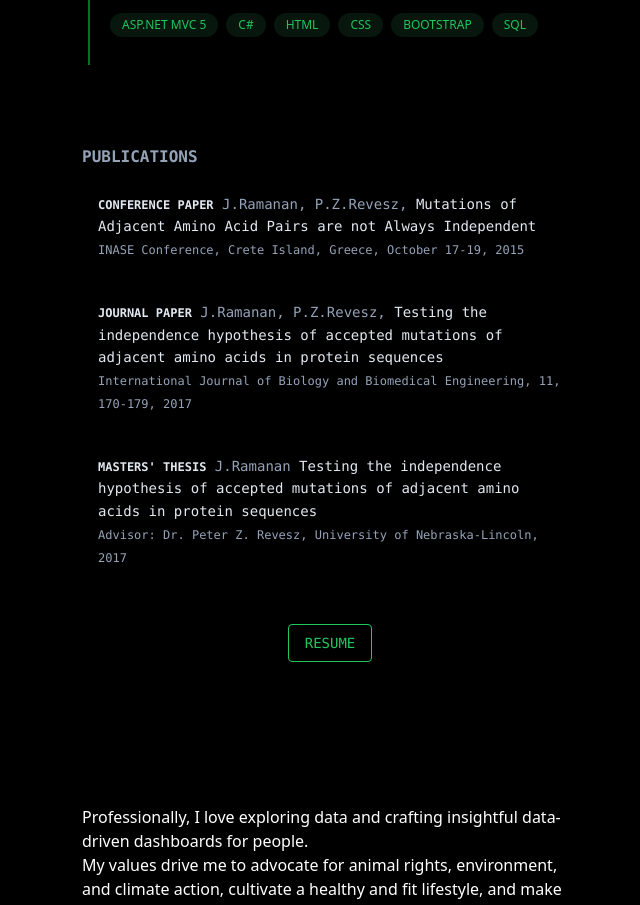
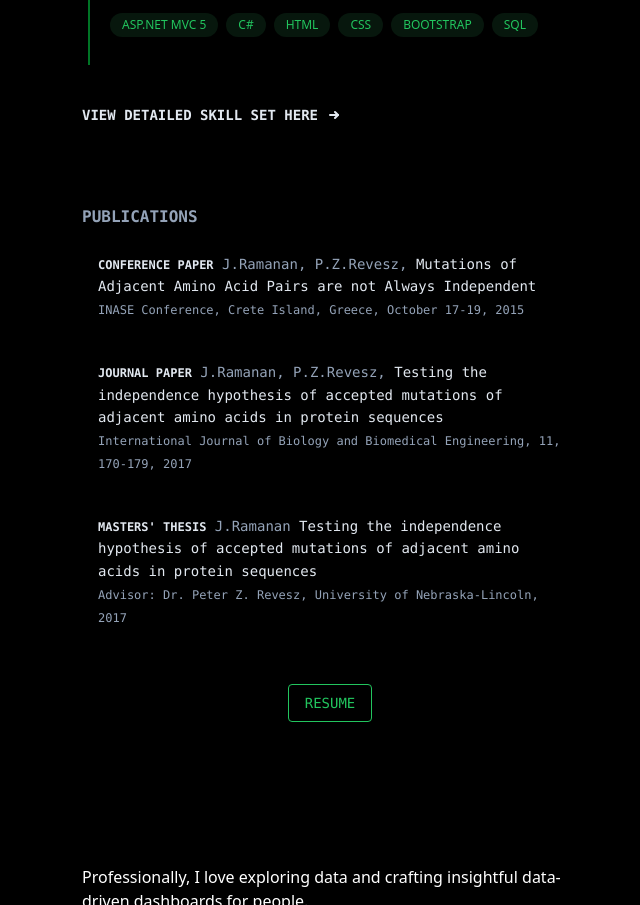
Before and after one commit to almondmilkandavocad0s/jramanan.com, a website: page build/index.html in a window 1280 px wide. Shown: the part 2335-3240 px from the top of the page, without its empty margins (606-1246 px from the left). Drawn offline with Linux system fonts and the light colour scheme.

Commit message:
added link to more skill set details

```diff
--- a/build/index.html
+++ b/build/index.html
@@ -29,7 +29,7 @@
                             <ul class = "mt-16 w-max">
                                 <li>
                                     <a href="#code_data" class="hover:text-slate-200 group flex items-center py-3 active uppercase">
-                                        <span class="nav-indicator mr-4 h-px w-8 bg-slate-100 transition-all group-hover:w-16 group-hover:bg-green-400 group-focus-visible:w-16 group-focus-visible:bg-green-300 motion-reduce:transition-none">
+                                        <span class="nav-indicator mr-4 h-px w-8 bg-slate-100 transition-all group-hover:w-16 group-hover:bg-pink-600 group-focus-visible:w-16 group-focus-visible:bg-pink-600 motion-reduce:transition-none">
                                         </span>
                                         <span class="nav-text text-small font-bold uppercase tracking-widest text-slate-200 group-hover:text-slate-50 group-focus-visible:text-white">
                                             CODE + DATA = <span class="font-semibold">ME</span>
@@ -73,7 +73,7 @@
                             </a>
                         </li>
                         <li class = "mr-5 shrink-0">
-                            <a href="https://gitlab.com/jramanan" target="_blank">
+                            <a href="https://gitlab.com/users/jyotsnaramanan.2015/projects" target="_blank">
                                 <span class="text-slate-200 text-sm font-normal uppercase hover:text-green-300">
                                     <i class="fab fa-gitlab"></i>
                                 </span>
@@ -292,6 +292,15 @@
                                     </div>
                                 </div>
                             </div>
+                            <div class="mt-10 text-slate-200 text-sm font-bold font-mono uppercas hover:text-green-400 uppercase">
+                                <a href="https://jramanan.notion.site/Details-of-Technical-Skills-19d32c368c81808ba6e8ebfd9f433183" target="_blank" class="skill-set-link">
+                                    View Detailed Skill Set Here
+                                    <svg width="16" height="16" viewBox="0 0 16 16" fill="none" xmlns="http://www.w3.org/2000/svg">
+                                        <path d="M4 8H12" stroke="currentColor" stroke-width="2" stroke-linecap="round" stroke-linejoin="round"/>
+                                        <path d="M9 5L12 8L9 11" stroke="currentColor" stroke-width="2" stroke-linecap="round" stroke-linejoin="round"/>
+                                    </svg>
+                                </a>
+                            </div>
                         </div>
                         <div class="mx-auto relative mt-20 w-full text-slate-400">
                             <h2 class = "uppercase font-bold text-slate-400 font-mono">Publications</h2>
```
Also changed, not shown: build/css/style.css.
